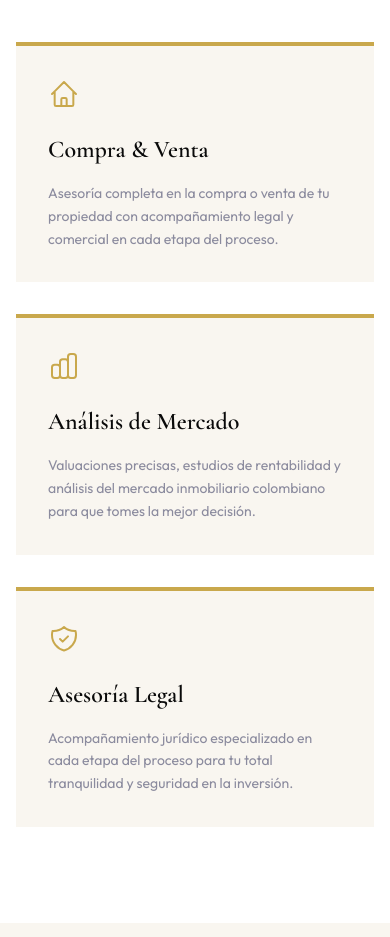
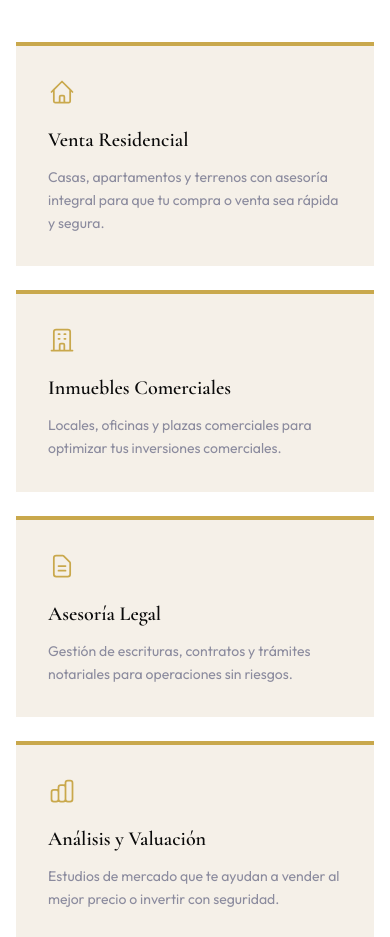
Before and after one commit to andresmz12/MERAKI-PAGINA, a Next.js app: page / in a window 390 px wide. Shown: the part 1060-1997 px from the top of the page. Built offline with nearby package versions, Linux system fonts and the light colour scheme; no server answers; the database is empty.

Commit message:
feat: expand ServicesSection to 6 cards in 3x2 grid
Added: Venta Residencial, Inmuebles Comerciales, Asesoría Legal,
Análisis y Valuación, Marketing Inmobiliario, Consultoría para Inversionistas.

https://claude.ai/code/session_01DN6UA3o9hSCSKHsfP2wmht

```diff
--- a/components/public/ServicesSection.tsx
+++ b/components/public/ServicesSection.tsx
@@ -4,30 +4,57 @@ import { useScrollAnimation } from '@/hooks/useScrollAnimation'
 const services = [
   {
     icon: (
-      <svg className="w-8 h-8" fill="none" stroke="currentColor" viewBox="0 0 24 24">
+      <svg className="w-7 h-7" fill="none" stroke="currentColor" viewBox="0 0 24 24">
         <path strokeLinecap="round" strokeLinejoin="round" strokeWidth={1.5} d="M3 12l2-2m0 0l7-7 7 7M5 10v10a1 1 0 001 1h3m10-11l2 2m-2-2v10a1 1 0 01-1 1h-3m-6 0a1 1 0 001-1v-4a1 1 0 011-1h2a1 1 0 011 1v4a1 1 0 001 1m-6 0h6"/>
       </svg>
     ),
-    title: 'Compra & Venta',
-    desc: 'Asesoría completa en la compra o venta de tu propiedad con acompañamiento legal y comercial en cada etapa del proceso.',
+    title: 'Venta Residencial',
+    desc: 'Casas, apartamentos y terrenos con asesoría integral para que tu compra o venta sea rápida y segura.',
   },
   {
     icon: (
-      <svg className="w-8 h-8" fill="none" stroke="currentColor" viewBox="0 0 24 24">
+      <svg className="w-7 h-7" fill="none" stroke="currentColor" viewBox="0 0 24 24">
+        <path strokeLinecap="round" strokeLinejoin="round" strokeWidth={1.5} d="M19 21V5a2 2 0 00-2-2H7a2 2 0 00-2 2v16m14 0h2m-2 0h-5m-9 0H3m2 0h5M9 7h1m-1 4h1m4-4h1m-1 4h1m-5 10v-5a1 1 0 011-1h2a1 1 0 011 1v5m-4 0h4"/>
+      </svg>
+    ),
+    title: 'Inmuebles Comerciales',
+    desc: 'Locales, oficinas y plazas comerciales para optimizar tus inversiones comerciales.',
+  },
+  {
+    icon: (
+      <svg className="w-7 h-7" fill="none" stroke="currentColor" viewBox="0 0 24 24">
+        <path strokeLinecap="round" strokeLinejoin="round" strokeWidth={1.5} d="M9 12h6m-6 4h6m2 5H7a2 2 0 01-2-2V5a2 2 0 012-2h5.586a1 1 0 01.707.293l5.414 5.414a1 1 0 01.293.707V19a2 2 0 01-2 2z"/>
+      </svg>
+    ),
+    title: 'Asesoría Legal',
+    desc: 'Gestión de escrituras, contratos y trámites notariales para operaciones sin riesgos.',
+  },
+  {
+    icon: (
+      <svg className="w-7 h-7" fill="none" stroke="currentColor" viewBox="0 0 24 24">
         <path strokeLinecap="round" strokeLinejoin="round" strokeWidth={1.5} d="M9 19v-6a2 2 0 00-2-2H5a2 2 0 00-2 2v6a2 2 0 002 2h2a2 2 0 002-2zm0 0V9a2 2 0 012-2h2a2 2 0 012 2v10m-6 0a2 2 0 002 2h2a2 2 0 002-2m0 0V5a2 2 0 012-2h2a2 2 0 012 2v14a2 2 0 01-2 2h-2a2 2 0 01-2-2z"/>
       </svg>
     ),
-    title: 'Análisis de Mercado',
-    desc: 'Valuaciones precisas, estudios de rentabilidad y análisis del mercado inmobiliario colombiano para que tomes la mejor decisión.',
+    title: 'Análisis y Valuación',
+    desc: 'Estudios de mercado que te ayudan a vender al mejor precio o invertir con seguridad.',
   },
   {
     icon: (
-      <svg className="w-8 h-8" fill="none" stroke="currentColor" viewBox="0 0 24 24">
-        <path strokeLinecap="round" strokeLinejoin="round" strokeWidth={1.5} d="M9 12l2 2 4-4m5.618-4.016A11.955 11.955 0 0112 2.944a11.955 11.955 0 01-8.618 3.04A12.02 12.02 0 003 9c0 5.591 3.824 10.29 9 11.622 5.176-1.332 9-6.03 9-11.622 0-1.042-.133-2.052-.382-3.016z"/>
+      <svg className="w-7 h-7" fill="none" stroke="currentColor" viewBox="0 0 24 24">
+        <path strokeLinecap="round" strokeLinejoin="round" strokeWidth={1.5} d="M11 5.882V19.24a1.76 1.76 0 01-3.417.592l-2.147-6.15M18 13a3 3 0 100-6M5.436 13.683A4.001 4.001 0 017 6h1.832c4.1 0 7.625-1.234 9.168-3v14c-1.543-1.766-5.067-3-9.168-3H7a3.988 3.988 0 01-1.564-.317z"/>
       </svg>
     ),
-    title: 'Asesoría Legal',
-    desc: 'Acompañamiento jurídico especializado en cada etapa del proceso para tu total tranquilidad y seguridad en la inversión.',
+    title: 'Marketing Inmobiliario',
+    desc: 'Fotografía profesional, recorridos virtuales y difusión en redes para maximizar la visibilidad.',
+  },
+  {
+    icon: (
+      <svg className="w-7 h-7" fill="none" stroke="currentColor" viewBox="0 0 24 24">
+        <path strokeLinecap="round" strokeLinejoin="round" strokeWidth={1.5} d="M13 7h8m0 0v8m0-8l-8 8-4-4-6 6"/>
+      </svg>
+    ),
+    title: 'Consultoría para Inversionistas',
+    desc: 'Estrategias de inversión, análisis de rentabilidad y planes para maximizar tu patrimonio.',
   },
 ]
 
@@ -49,14 +76,15 @@ export default function ServicesSection() {
           </h2>
         </div>
 
-        <div className="grid grid-cols-1 md:grid-cols-3 gap-8">
+        {/* 3×2 grid */}
+        <div className="grid grid-cols-1 md:grid-cols-3 gap-6">
           {services.map((service, i) => (
             <div
               key={service.title}
-              className={`fade-up stagger-${i + 1} group border-t-4 border-[#C9A84C] bg-[#F9F6F0] p-8 hover:shadow-xl hover:-translate-y-1 transition-all duration-300`}
+              className={`fade-up stagger-${(i % 3) + 1} group border-t-4 border-[#C9A84C] bg-[#F5F0E8] p-8 hover:shadow-xl hover:-translate-y-1 transition-all duration-300`}
             >
-              <div className="text-[#C9A84C] mb-6">{service.icon}</div>
-              <h3 className="font-display text-[#0A0A0A] text-2xl font-semibold mb-4">
+              <div className="text-[#C9A84C] mb-5">{service.icon}</div>
+              <h3 className="font-display text-[#0A0A0A] text-xl font-semibold mb-3">
                 {service.title}
               </h3>
               <p className="font-sans text-[#8B8B9E] text-sm leading-relaxed">
```
